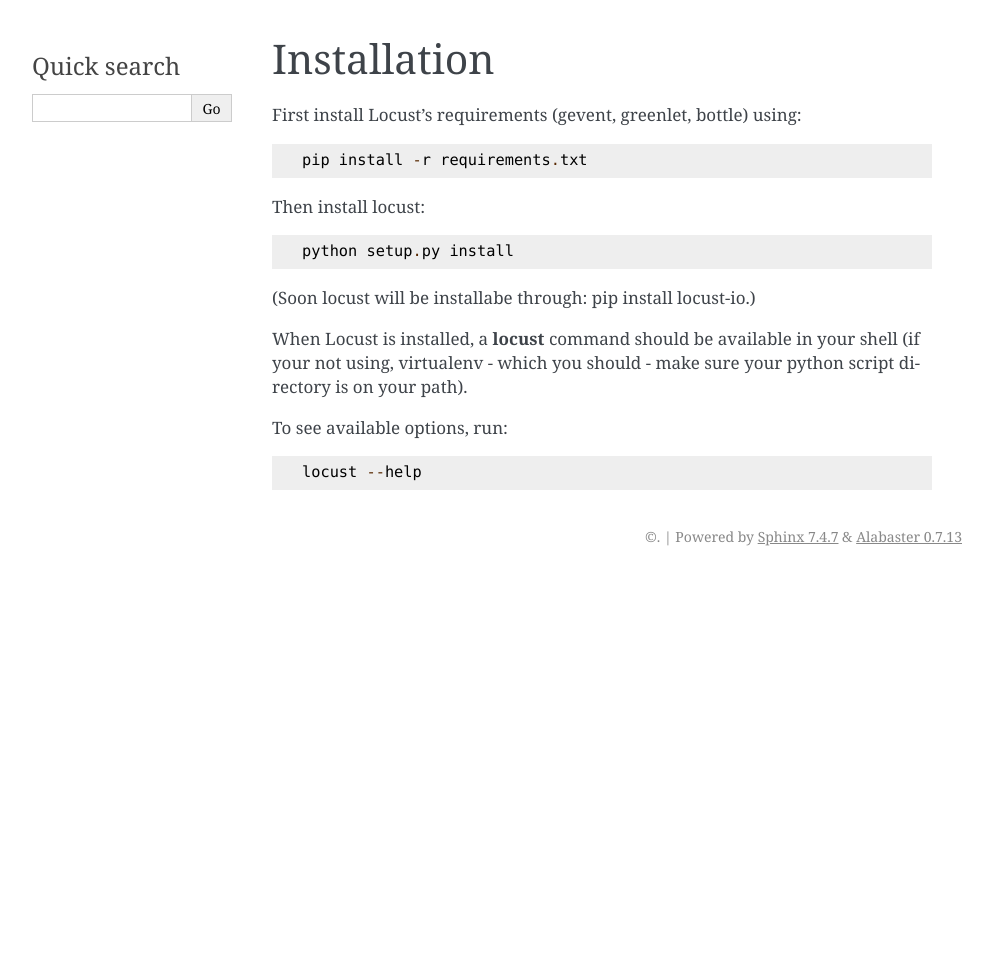
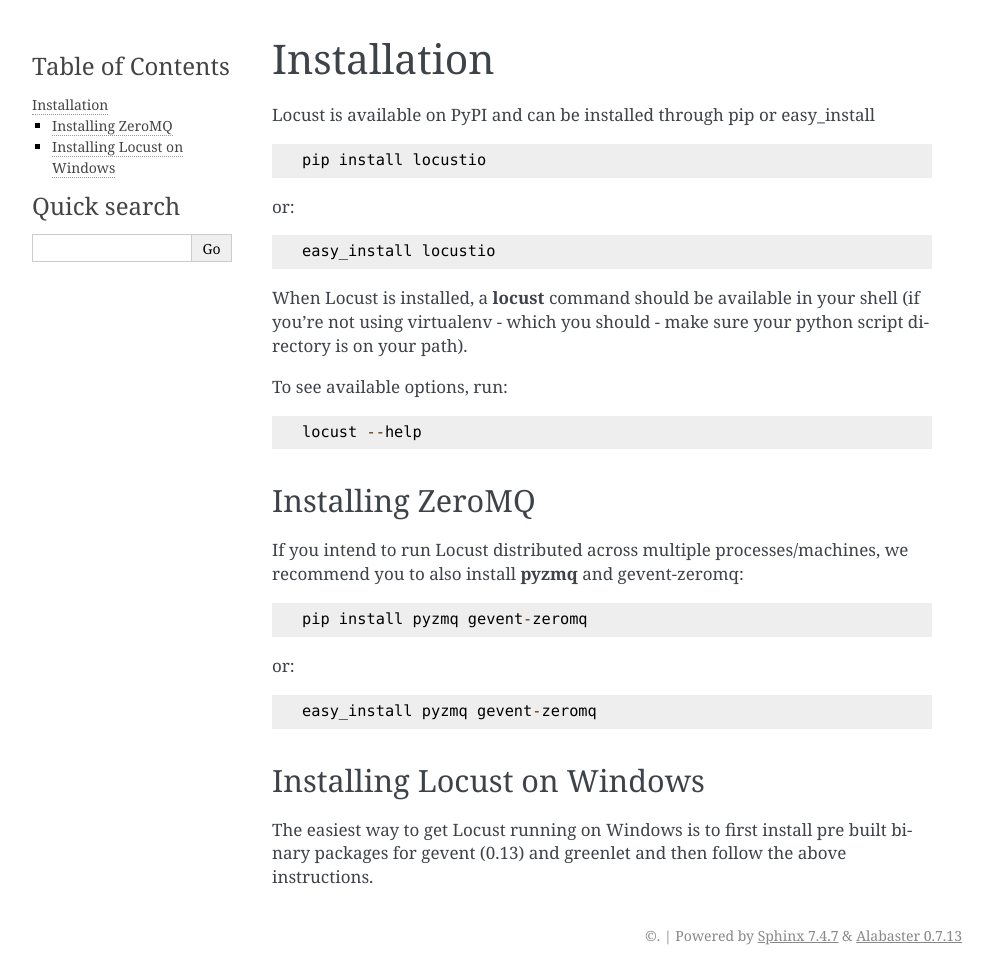
Before and after one commit to locustio/locust, a Sphinx documentation site: the page built from docs/installation.rst, in a window 1280 px wide. Shown: the whole page, without its empty margins (148-1141 px from the left). Built offline with Sphinx 7.4.7, drawn with Linux system fonts in a browser that asks for light colours; before the commit the page ends 900 px from its top, so only the background shows below that.

Commit message:
Updated installation instructions

```diff
--- a/docs/installation.rst
+++ b/docs/installation.rst
@@ -1,19 +1,38 @@
 Installation
 ============
 
-First install Locust's requirements (gevent, greenlet, bottle) using::
+Locust is available on PyPI and can be installed through pip or easy_install
 
-    pip install -r requirements.txt
+::
 
-Then install locust::
+    pip install locustio
 
-    python setup.py install
+or::
 
-(Soon locust will be installabe through: pip install locust-io.)
+    easy_install locustio
 
-When Locust is installed, a **locust** command should be available in your shell (if your not using,
+When Locust is installed, a **locust** command should be available in your shell (if you're not using
 virtualenv - which you should - make sure your python script directory is on your path).
 
 To see available options, run::
 
     locust --help
+
+
+Installing ZeroMQ
+-----------------
+
+If you intend to run Locust distributed across multiple processes/machines, we recommend you to also
+install **pyzmq** and gevent-zeromq::
+
+    pip install pyzmq gevent-zeromq
+
+or::
+
+    easy_install pyzmq gevent-zeromq
+
+Installing Locust on Windows
+----------------------------
+
+The easiest way to get Locust running on Windows is to first install pre built binary packages for
+gevent (0.13) and greenlet and then follow the above instructions.
```
